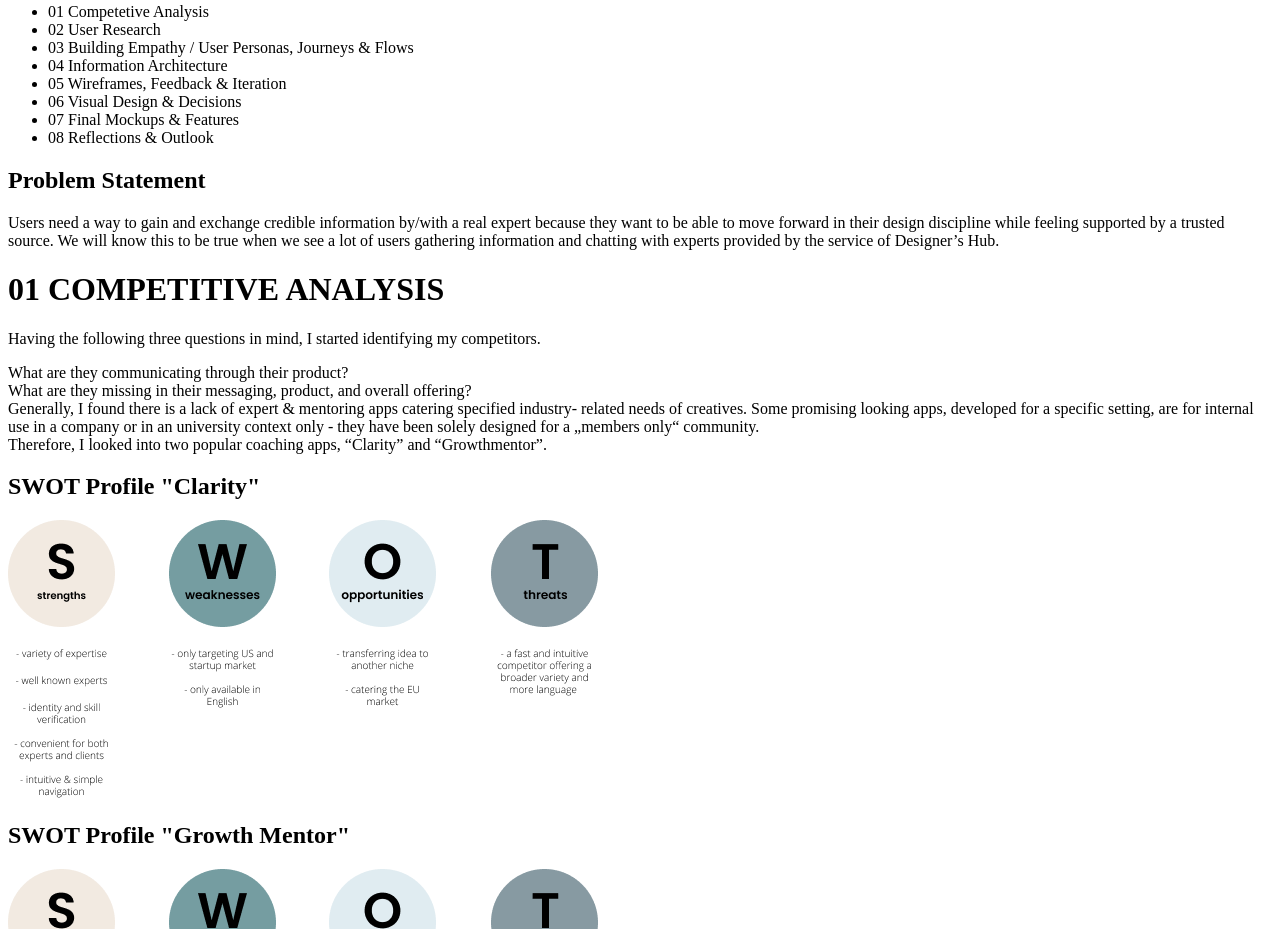
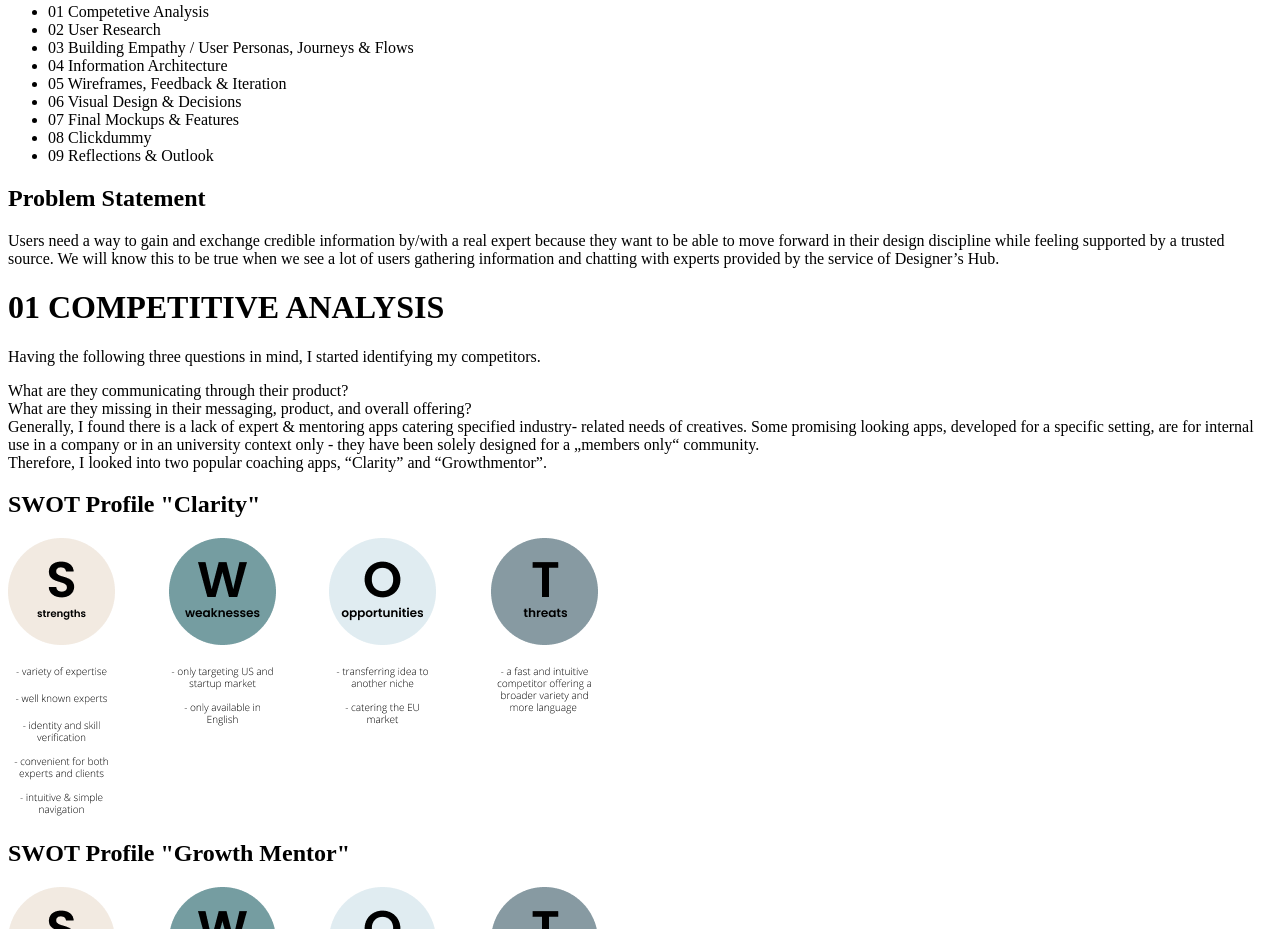
Before and after one commit to Jukleklu/portfolio-site-julia, a plain HTML site: page designers_hub.html in a window 1280 px wide. Shown: the part 2052-2981 px from the top of the page. Drawn offline with Linux system fonts and the light colour scheme.

Commit message:
Update designers_hub.html
update Index

```diff
--- a/designers_hub.html
+++ b/designers_hub.html
@@ -98,7 +98,8 @@
               <li>05 Wireframes, Feedback & Iteration</li>
               <li>06 Visual Design & Decisions</li>
               <li>07 Final Mockups & Features</li>
-              <li>08 Reflections & Outlook</li>
+              <li>08 Clickdummy</li>
+              <li>09 Reflections & Outlook</li>
             </ul>
           </div>
             <!-- CONTAINER FOR COLUMNS -->
```
